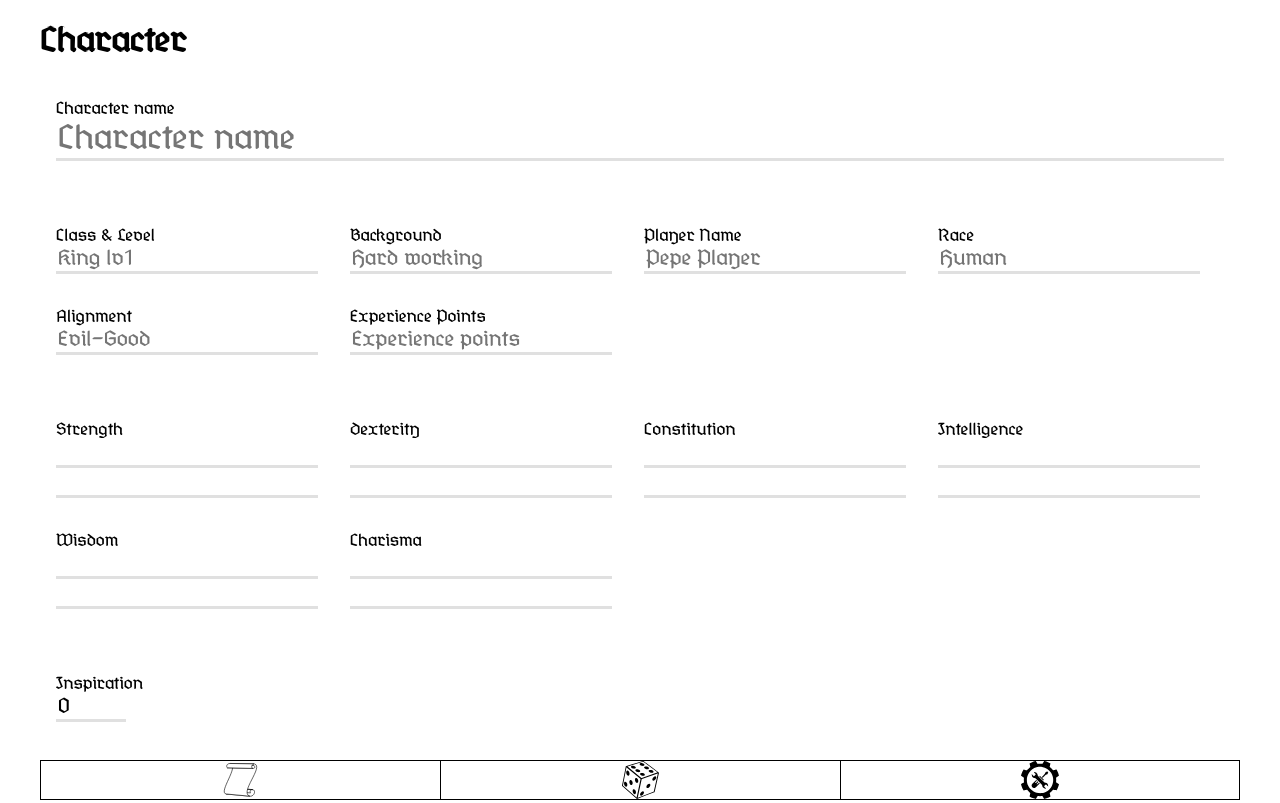
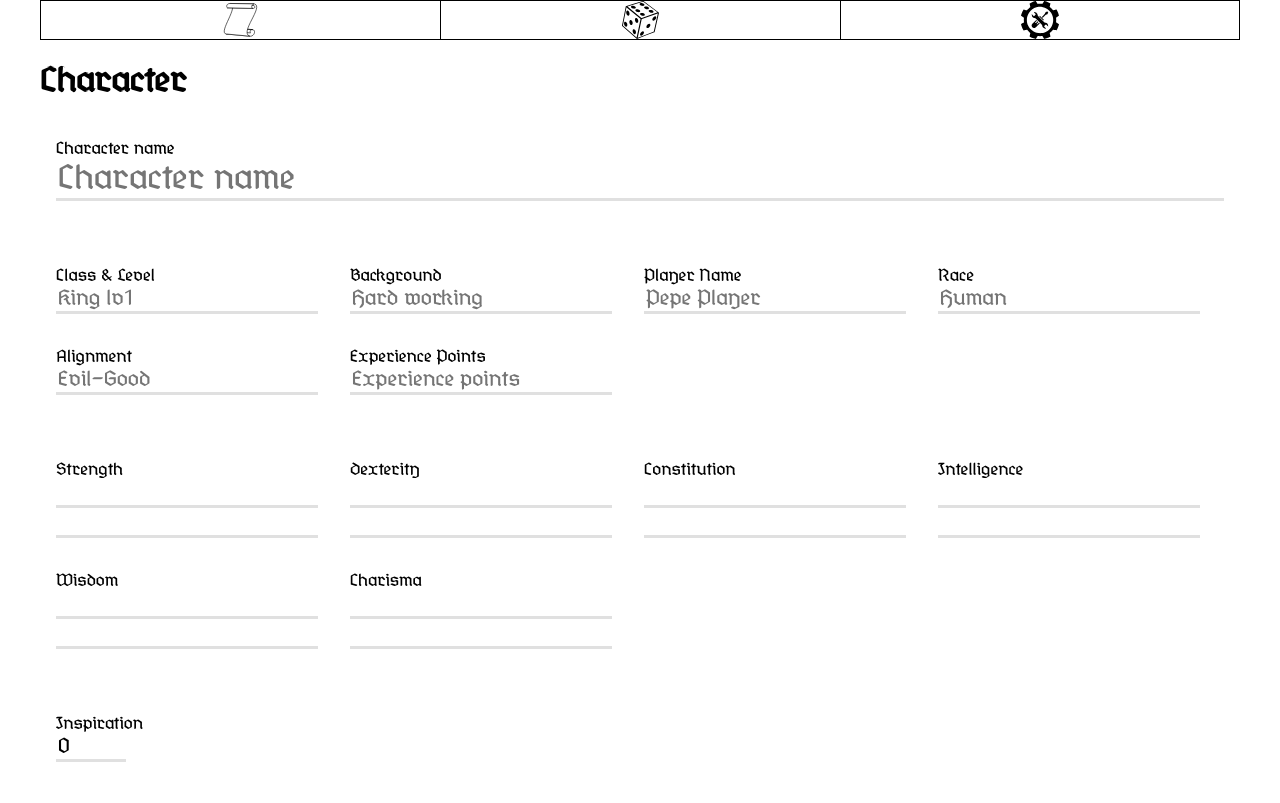
Before and after one commit to zouroboros/dnd-pad, a Svelte app: page / in a window 1280 px wide. Built offline with nearby package versions, Linux system fonts and the light colour scheme.

Commit message:
Moved menu to the top.

```diff
--- a/src/App.svelte
+++ b/src/App.svelte
@@ -160,22 +160,18 @@ main {
 </style>
 
 <main>
-	{#if inCharacterSheet}
-		<div class="app-screen">
-			<Character bind:character={character}></Character>
-		</div>
-	{:else if inActions}
-		<div class="app-screen">
-			<Actions></Actions>
-		</div>
-	{:else}
-		<div class="app-screen">
-			<Settings onSave={() => save(character)} onOpen={(event) => open(event)} lastChanged={character.lastChanged}></Settings>
-		</div>
-	{/if}
 	<menu class="app-menu hide-on-print">
 		<li><button type="button" on:click={openCharacterSheet}><img src="{scrollSvg}" alt="Character sheet"/></button></li>
 		<li><button type="button" on:click={openActions}><img src="{diceSvg}" alt="Actions"/></button></li>
 		<li><button type="button" on:click={openSettings}><img src="{gearSvg}" alt="Settings"/></button></li>
 	</menu>
+	<div class="app-screen">
+		{#if inCharacterSheet}
+			<Character bind:character={character}></Character>
+		{:else if inActions}
+			<Actions></Actions>
+		{:else}
+			<Settings onSave={() => save(character)} onOpen={(event) => open(event)} lastChanged={character.lastChanged}></Settings>
+		{/if}
+	</div>
 </main>
```
